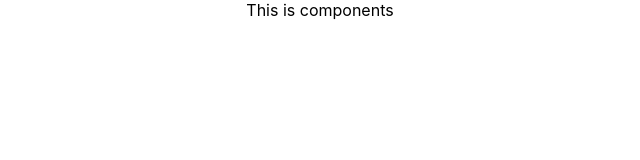
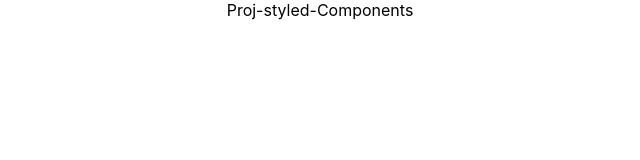
Before and after one commit to 89610090091/styled-components-proj, a React (Create React App) app: page / in a window 1280 px wide. Shown: the top 160 px of the page, without its empty margins (320-960 px from the left). Built offline with nearby package versions, Linux system fonts and the light colour scheme.

Commit message:
styledBtn

```diff
--- a/src/App.tsx
+++ b/src/App.tsx
@@ -5,7 +5,7 @@ import './App.css';
 function App() {
   return (
     <div className="App">
-      This is components
+      Proj-styled-Components
     </div>
   );
 }
```
